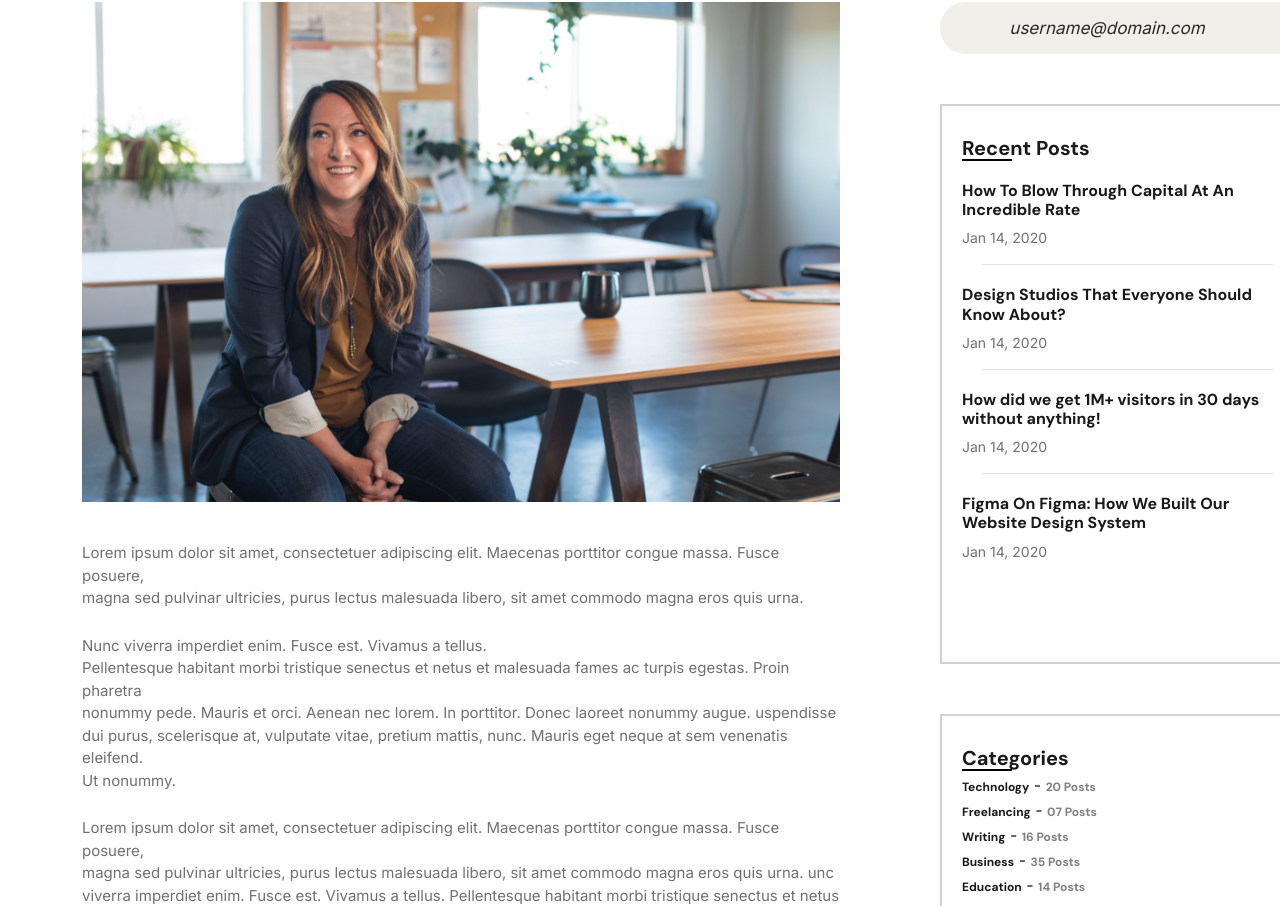
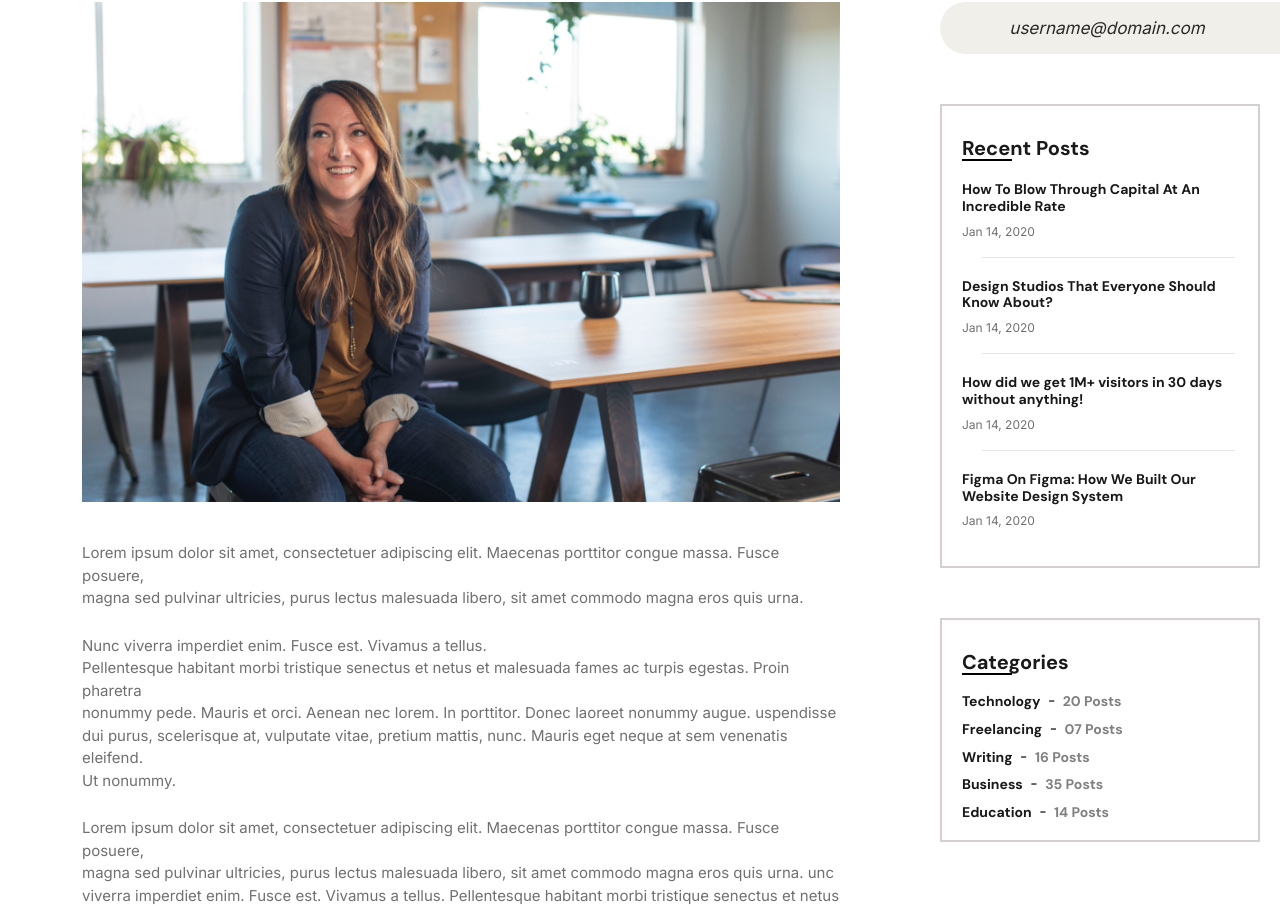
Before and after one commit to Janee4/react-crito, a React (Create React App) app: page /services in a window 1280 px wide. Shown: the part 780-1686 px from the top of the page. Built offline with nearby package versions, Linux system fonts and the light colour scheme; some icons are missing.

Commit message:
fixat recent posts o categories

```diff
--- a/src/App.css
+++ b/src/App.css
@@ -602,8 +602,8 @@
 
 .right .recent-posts {
   border: solid 2px #d6cfcf;
-  height: 35rem;
-  width: 23rem;
+  height: 29rem;
+  width: 20rem;
   margin: 50px 0px 50px 100px;
 }
 .right .recent-posts .right-box {
@@ -611,14 +611,14 @@
 }
 .right .recent-posts h4 {
   font-family: "DM Sans", sans-serif;
-  font-size: 16px;
+  font-size: 14px;
   margin-left: 20px;
   font-weight: bold;
   text-align: start;
 }
 .right .recent-posts p {
   font-family: "Inter", sans-serif;
-  font-size: 14px;
+  font-size: 12px;
   font-weight: 400;
   color: #707070;
   margin-left: 20px;
@@ -640,29 +640,31 @@
 .right .categories {
   border: solid 2px #d6cfcf;
   height: 14rem;
-  width: 23rem;
+  width: 20rem;
   margin-left: 100px;
 }
 .right .categories p {
   margin-left: 20px;
-  line-height: 0.5;
+  line-height: 0.7;
 }
 .right .categories p .first-text {
   font-family: "DM Sans", sans-serif;
-  font-size: 12px;
+  font-size: 14px;
   font-weight: bold;
+  margin-right: 3px;
 }
 .right .categories p .second-text {
   font-family: "DM Sans", sans-serif;
-  font-size: 12px;
+  font-size: 14px;
   font-weight: bold;
   color: gray;
+  margin-left: 3px;
 }
 
 .right-title {
   margin-left: 20px;
   margin-top: 30px;
-  margin-bottom: 10px;
+  margin-bottom: 20px;
 }
 .right-title h3 {
   position: relative;
--- a/src/assets/scss/sections/_ServicesRight.scss
+++ b/src/assets/scss/sections/_ServicesRight.scss
@@ -9,8 +9,8 @@
 
     .recent-posts{
         border: solid 2px #d6cfcf;
-        height: 35rem;
-        width: 23rem;
+        height: 29rem;
+        width: 20rem;
         margin: 50px 0px 50px 100px;
 
 
@@ -21,7 +21,7 @@
 
         h4 {
         font-family: 'DM Sans', sans-serif;
-        font-size: 16px;
+        font-size: 14px;
         margin-left: 20px;
         font-weight: bold;
         text-align: start;
@@ -29,7 +29,7 @@
 
         p {
         font-family: 'Inter', sans-serif;
-        font-size: 14px;
+        font-size: 12px;
         font-weight: 400;
         color: #707070;
         margin-left: 20px;
@@ -60,26 +60,29 @@
     .categories{
         border: solid 2px #d6cfcf;
         height: 14rem;
-        width: 23rem;
+        width: 20rem;
         margin-left: 100px;
+
 
 
             p {
                 margin-left: 20px;
-                line-height: 0.5;
+                line-height: 0.7;
 
                 .first-text {
                     font-family: 'DM Sans', sans-serif;
-                    font-size: 12px;
+                    font-size: 14px;
                     font-weight: bold;
+                    margin-right: 3px;
 
                 }
 
                 .second-text {
                     font-family: 'DM Sans', sans-serif;
-                    font-size: 12px;
+                    font-size: 14px;
                     font-weight: bold;
                     color: gray;
+                    margin-left: 3px;
                 }
             }
 
--- a/src/assets/scss/sections/_TitleRightSection.scss
+++ b/src/assets/scss/sections/_TitleRightSection.scss
@@ -1,7 +1,7 @@
 .right-title {
 margin-left: 20px;
 margin-top: 30px;
-margin-bottom: 10px;
+margin-bottom: 20px;
 
 h3  {
     position: relative;
--- a/src/components/ServiceComponents.js/Categoriesbox.js
+++ b/src/components/ServiceComponents.js/Categoriesbox.js
@@ -3,7 +3,7 @@ import React from 'react'
 const Categoriesbox = ({firstText, secondText}) => {
   return (
     <p>
-      <span className="first-text">{firstText}</span> -{' '}
+      <span className="first-text">{firstText}</span> - {'   '}
       <span className="second-text">{secondText}</span>
     </p>
   )
```
